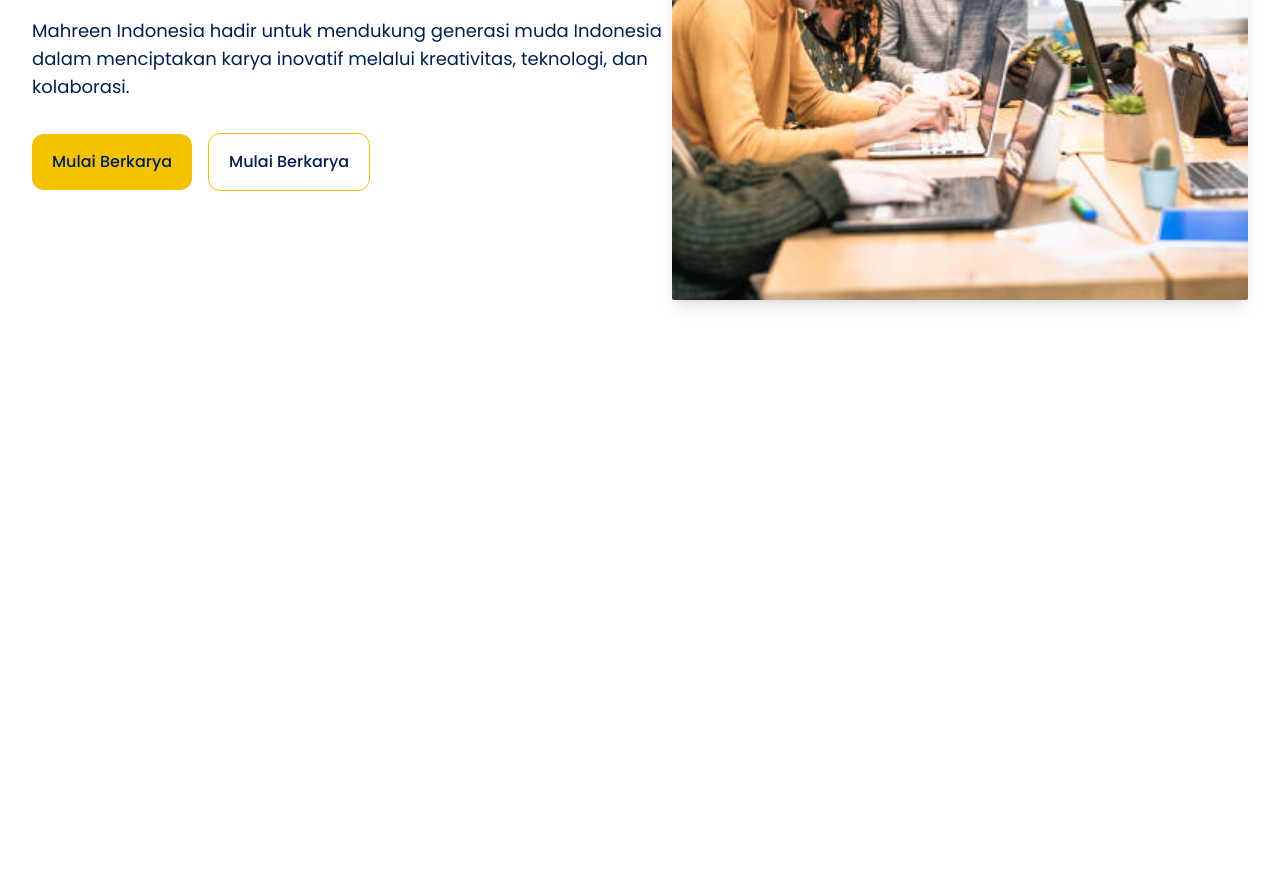
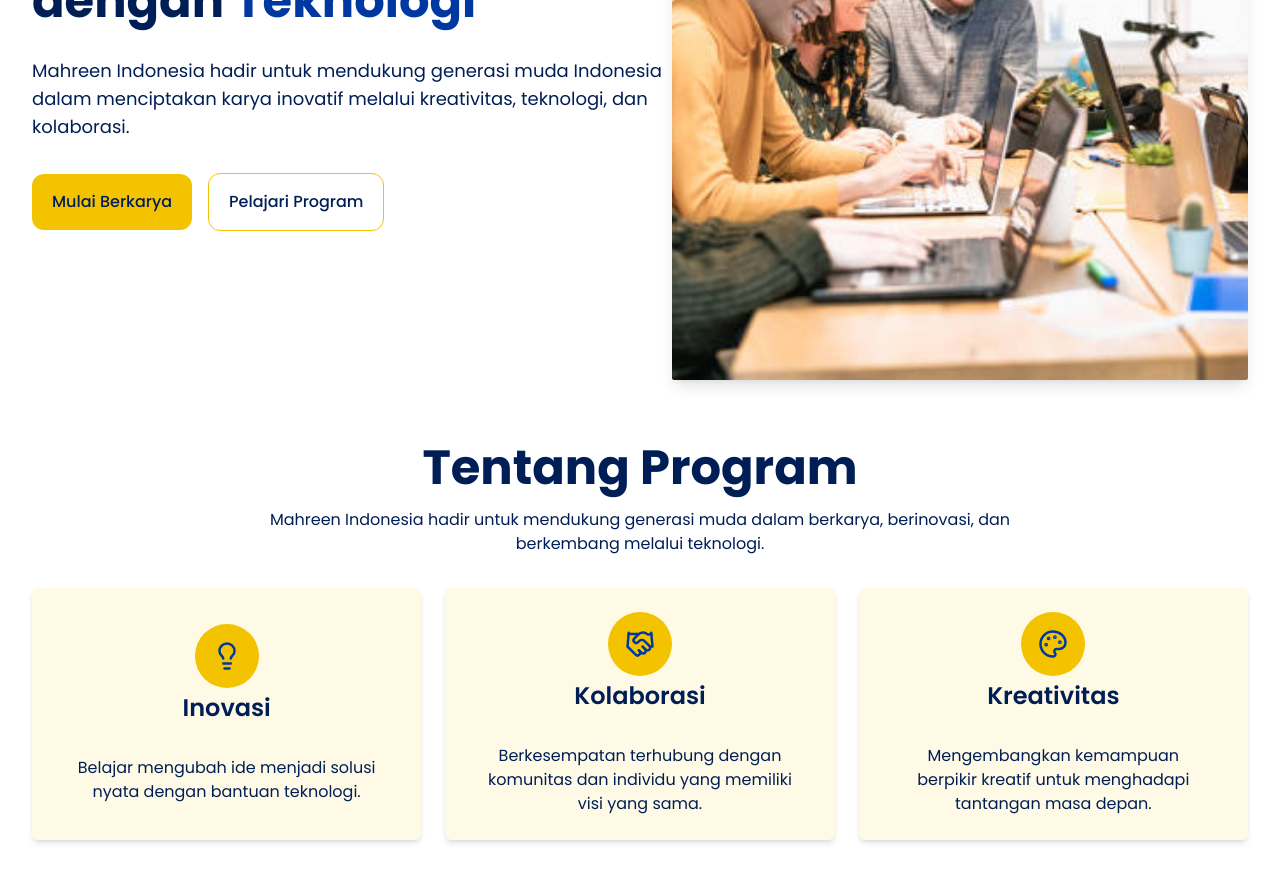
Before and after one commit to Glenn-Rhee/mahreen-tech, a Next.js app: page / in a window 1280 px wide. Shown: the part 400-1282 px from the top of the page. Before the commit the page ends 800 px from the top, so only its background shows below. Built offline with nearby package versions, Linux system fonts and the light colour scheme.

Commit message:
feat: added about program design

```diff
--- a/src/app/page.tsx
+++ b/src/app/page.tsx
@@ -1,3 +1,4 @@
+import AboutProgram from "@/components/AboutProgram";
 import Container from "@/components/Container";
 import HeroPage from "@/components/Hero-Page";
 
@@ -5,6 +6,7 @@
   return (
     <Container>
       <HeroPage />
+      <AboutProgram />
     </Container>
   );
 }
--- /dev/null
+++ b/src/components/AboutProgram.tsx
@@ -0,0 +1,54 @@
+import { Handshake, Lightbulb, Palette } from "lucide-react";
+
+const dataCards = [
+  {
+    title: "Inovasi",
+    description:
+      "Belajar mengubah ide menjadi solusi nyata dengan bantuan teknologi.",
+    icon: Lightbulb,
+  },
+  {
+    title: "Kolaborasi",
+    description:
+      "Berkesempatan terhubung dengan komunitas dan individu yang memiliki visi yang sama.",
+    icon: Handshake,
+  },
+  {
+    title: "Kreativitas",
+    description:
+      "Mengembangkan kemampuan berpikir kreatif untuk menghadapi tantangan masa depan.",
+    icon: Palette,
+  },
+];
+export default function AboutProgram() {
+  return (
+    <main className="w-full flex flex-col gap-y-8 lg:gap-y-0 items-center justify-between md:my-10 lg:my-16 my-8">
+      <div className="flex flex-col w-full items-center text-center gap-y-4">
+        <h2 className="font-bold text-3xl md:text-5xl">Tentang Program</h2>
+        <p className="max-w-3xl">
+          Mahreen Indonesia hadir untuk mendukung generasi muda dalam berkarya,
+          berinovasi, dan berkembang melalui teknologi.
+        </p>
+      </div>
+      <div className="w-full grid grid-cols-1 gap-6 md:grid-cols-3 items-center justify-center mt-8">
+        {dataCards.map((card) => {
+          const Icon = card.icon;
+          return (
+            <div
+              key={card.title}
+              className="flex flex-col items-center w-full gap-y-8 rounded-md bg-[#FFFAE6] shadow-md h-full justify-center px-10 py-6"
+            >
+              <div className="flex flex-col gap-y-1 items-center">
+                <div className="size-16 bg-primary rounded-full flex items-center justify-center">
+                  <Icon size={30} className="text-center text-secondary" />
+                </div>
+                <span className="font-semibold text-2xl">{card.title}</span>
+              </div>
+              <p className="text-center">{card.description}</p>
+            </div>
+          );
+        })}
+      </div>
+    </main>
+  );
+}
--- a/src/components/Hero-Page.tsx
+++ b/src/components/Hero-Page.tsx
@@ -2,7 +2,7 @@
 
 export default function HeroPage() {
   return (
-    <main className="w-full flex flex-col lg:flex-row gap-y-8 lg:gap-y-0 items-center justify-between md:my-10 lg:my-16 my-8 h-[80dvh] lg:h-[65dvh] md:h-[75dvh]">
+    <main className="w-full flex flex-col lg:flex-row gap-y-8 lg:gap-y-0 items-center justify-between md:my-10 lg:my-16 my-8 h-[80dvh] md:h-[75dvh]">
       <div className="flex flex-col gap-y-2 md:gap-y-4 lg:gap-y-8 order-last lg:order-first">
         <h1 className="font-bold text-3xl md:text-5xl max-w-2xl">
           Wujudkan <span className="text-primary">Ide Kreatifmu </span> dengan{" "}
@@ -18,7 +18,7 @@
             Mulai Berkarya
           </button>
           <button className="border-primary border px-5 py-2 lg:px-5 lg:py-4 font-medium rounded-xl cursor-pointer active:scale-95 hover:bg-primary transition-all duration-200">
-            Mulai Berkarya
+            Pelajari Program
           </button>
         </div>
       </div>
--- a/src/components/Navbar.tsx
+++ b/src/components/Navbar.tsx
@@ -35,7 +35,7 @@
   }, [isOpen]);
   return (
     <>
-      <nav className="shadow-md sticky top-0 right-0 left-0 py-3">
+      <nav className="shadow-md bg-white sticky top-0 right-0 left-0 py-3 z-30">
         <Container className="flex items-center justify-between">
           <Link href={"/"} className="font-bold text-xl lg:text-3xl">
             <h1>Mahreen Indonesia.</h1>
```
